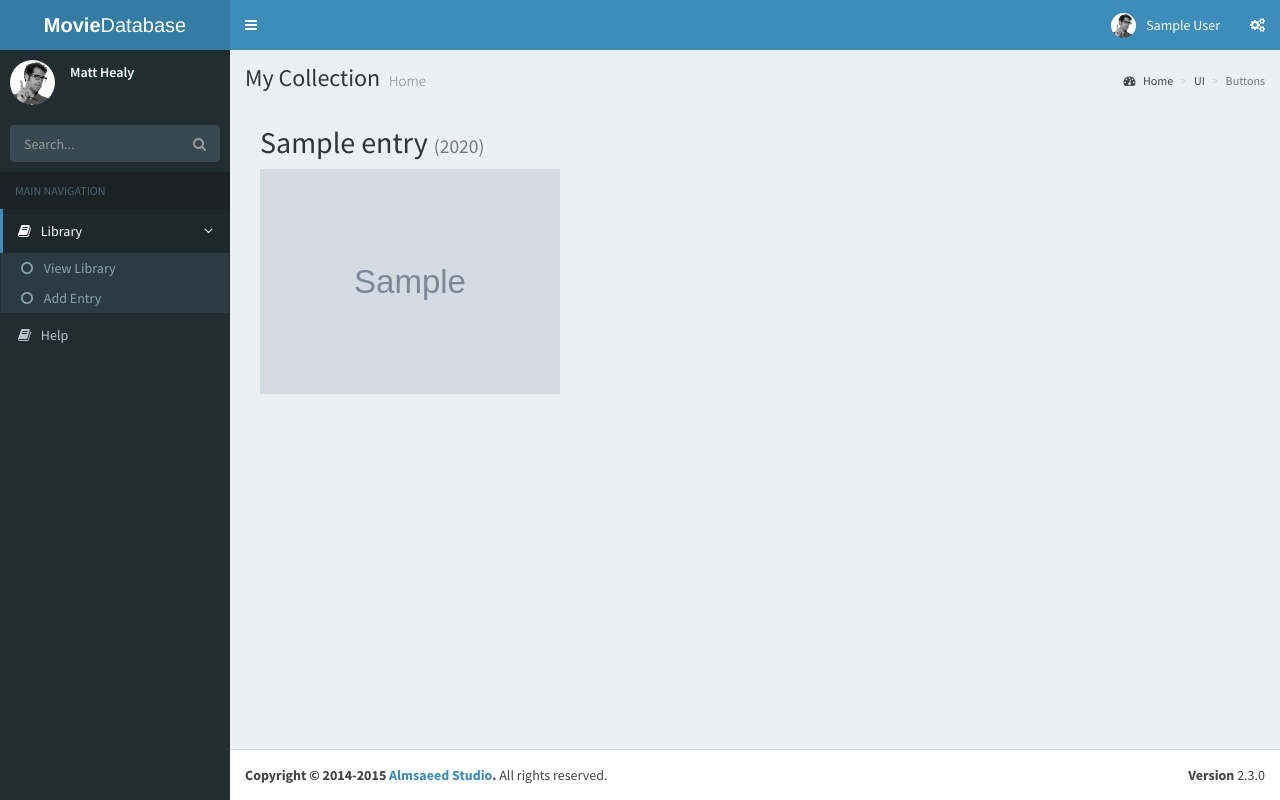
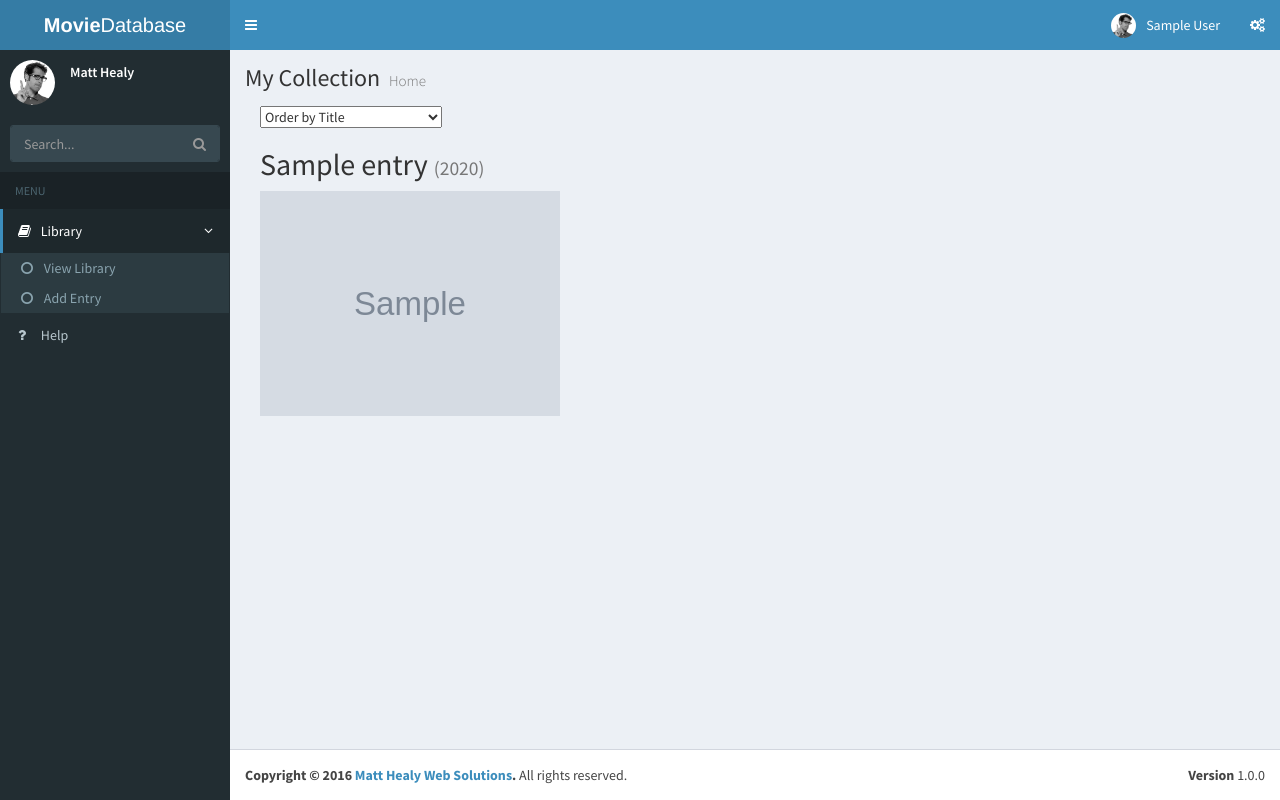
Before and after one commit to MattHealy/MovieDatabase, a Flask app: page /app/home/ in a window 1280 px wide; the page is wider, and only the part inside the window is pictured. Run offline with Flask 2, Linux system fonts and the light colour scheme; a user stored in the database is signed in; tables that the repository leaves empty hold one stand-in row (values such as "Sample post"); grey boxes marked "Sample" are stand-in pictures; some libraries are stand-ins or nearby versions.

Commit message:
More progress
Can now add items to library and order them.

```diff
--- a/app/admin/forms.py
+++ b/app/admin/forms.py
@@ -1,8 +1,18 @@
 from flask import g, current_app
 from flask.ext.wtf import Form
-from wtforms import TextField, SubmitField
+from wtforms import TextField, SubmitField, SelectField
 from wtforms.validators import Required
 
 class TitleSearchForm(Form):
     title = TextField('title', validators=[Required()])
     submit = SubmitField('Search')
+
+class AddEntryForm(Form):
+    submit = SubmitField('Add')
+
+class LibrarySortForm(Form):
+    order_by = SelectField('Order By', choices=[
+        ("title","Order by Title"),
+        ("titleDesc","Order by Title (desc)"),
+        ("timestamp","Order by Date Added"),
+        ("timestampDesc","Order by Date Added (desc)")])
--- a/app/admin/views.py
+++ b/app/admin/views.py
@@ -1,13 +1,13 @@
 from flask import render_template, flash, redirect, url_for, request, g, current_app, session, \
-                  abort
+                  abort, Markup
 from flask.ext.login import login_user, logout_user, current_user, login_required
 from datetime import datetime, timedelta, date
 from itsdangerous import JSONWebSignatureSerializer
 from . import admin
 from .. import db, lm
-from ..models import User
+from ..models import User, Entry
 from ..email import send_email
-from .forms import TitleSearchForm
+from .forms import TitleSearchForm, AddEntryForm, LibrarySortForm
 import omdb
 
 @lm.user_loader
@@ -17,7 +17,7 @@ def load_user(id):
 @admin.before_request
 def before_request():
     g.user = current_user
-    if g.user.is_authenticated():
+    if g.user.is_authenticated:
         g.user.last_seen = datetime.utcnow()
         db.session.add(g.user)
         db.session.commit()
@@ -38,9 +38,30 @@ def home():
     if not g.user.is_confirmed():
         return redirect(url_for('admin.unconfirmed'))
 
-    return render_template("admin/home.html", title="My Collection", subtitle="Home", movies=g.user.entries)
+    movies = Entry.query.filter_by(user_id = g.user.id)
 
-@admin.route('/add/', methods=['GET','POST'])
+    order_by = request.args.get('order_by', 'title')
+
+    sortform = LibrarySortForm()
+    sortform.order_by.data = order_by
+
+    if order_by == 'timestamp':
+        movies = movies.order_by(Entry.timestamp)
+    elif order_by == 'timestampDesc':
+        movies = movies.order_by(Entry.timestamp.desc())
+    elif order_by == 'year':
+        movies = movies.order_by(Entry.year)
+    elif order_by == 'yearDesc':
+        movies = movies.order_by(Entry.year.desc())
+    elif order_by == 'titleDesc':
+        movies = movies.order_by(Entry.title.desc())
+    else:
+        movies = movies.order_by(Entry.title)
+
+    return render_template("admin/home.html", title="My Collection", subtitle="Home", movies=movies,
+                           sortform=sortform)
+
+@admin.route('/entry/add/', methods=['GET','POST'])
 @login_required
 def add_entry():
 
@@ -48,6 +69,7 @@ def add_entry():
         return redirect(url_for('admin.unconfirmed'))
 
     form = TitleSearchForm()
+    addform = AddEntryForm()
     movies = []
 
     if request.args.get('title'):
@@ -56,8 +78,6 @@ def add_entry():
         res = omdb.search(request.args.get('title'))
 
         for item in res:
-            if item['type'] != 'movie':
-                continue
             movie = {}
             movie['title'] = item['title']
             movie['year'] = item['year']
@@ -66,7 +86,42 @@ def add_entry():
             movie['imdb_id'] = item['imdb_id']
             movies.append(movie)
 
-    return render_template("admin/add.html", form=form, title="Add Entry", subtitle="Search", movies=movies)
+    return render_template("admin/add.html", form=form, title="Add Entry", subtitle="Search", \
+                           movies=movies, addform = addform)
+
+@admin.route('/entry/add/<imdb_id>/', methods=['POST'])
+@login_required
+def submit_entry(imdb_id):
+
+    if not g.user.is_confirmed():
+        return redirect(url_for('admin.unconfirmed'))
+
+    res = omdb.imdbid(imdb_id)
+
+    entry = Entry.query.filter_by(user_id = g.user.id, imdb_id = imdb_id).first()
+
+    if entry:
+        flash('This entry already exists in your collection')
+        return redirect(url_for('admin.home'))
+
+    entry = Entry(user_id = g.user.id, timestamp = datetime.utcnow())
+
+    title = res['title']
+    entry.title = res['title']
+    entry.year = res['year']
+    if res['poster'] != 'N/A':
+        entry.image = res['poster']
+
+    entry.imdb_id = res['imdb_id']
+
+    #Item({'genre': 'Thriller', 'poster': 'http://ia.media-imdb.com/images/M/MV5BMTUwMDQxNjIxM15BMl5BanBnXkFtZTcwMzg5MzkwNA@@._V1_SX300.jpg', 'type': 'movie', 'imdb_votes': '202,075', 'year': '2007', 'runtime': '113 min', 'released': '31 May 2007', 'awards': '6 nominations.', 'actors': 'Kurt Russell, Zoë Bell, Rosario Dawson, Vanessa Ferlito', 'plot': 'Two separate sets of voluptuous women are stalked at different times by a scarred stuntman who uses his "death proof" cars to execute his murderous plans.', 'title': 'Death Proof', 'imdb_rating': '7.1', 'language': 'English', 'director': 'Quentin Tarantino', 'country': 'USA', 'response': 'True', 'metascore': 'N/A', 'imdb_id': 'tt1028528', 'rated': 'R', 'writer': 'Quentin Tarantino'})
+
+    db.session.add(entry)
+    db.session.commit()
+
+    flash(Markup('Entry added successfully. <strong><a href="' + url_for('admin.add_entry') + '">Add another?</a></strong>'))
+
+    return redirect(url_for('admin.home'))
 
 @admin.route('/confirmation_email/', methods=['GET'])
 @login_required
--- a/app/templates/admin/base.html
+++ b/app/templates/admin/base.html
@@ -52,7 +52,7 @@
 
       <header class="main-header">
         <!-- Logo -->
-        <a href="index2.html" class="logo">
+        <a href="{{ url_for('admin.home') }}" class="logo">
           <!-- mini logo for sidebar mini 50x50 pixels -->
           <span class="logo-mini">MDB</span>
           <!-- logo for regular state and mobile devices -->
@@ -139,7 +139,7 @@
           <!-- /.search form -->
           <!-- sidebar menu: : style can be found in sidebar.less -->
           <ul class="sidebar-menu">
-            <li class="header">MAIN NAVIGATION</li>
+            <li class="header">MENU</li>
             <li class="active treeview">
               <a href="#">
                 <i class="fa fa-book"></i> <span>Library</span>
@@ -150,7 +150,7 @@
                 <li><a href="{{ url_for('admin.add_entry') }}"><i class="fa fa-circle-o"></i> Add Entry</a></li>
               </ul>
             </li>
-            <li><a href="#"><i class="fa fa-book"></i> <span>Help</span></a></li>
+            <li><a href="#"><i class="fa fa-question"></i> <span>Help</span></a></li>
           </ul>
         </section>
         <!-- /.sidebar -->
@@ -165,17 +165,22 @@
                 {{ title }}
                 <small>{{ subtitle }}</small>
              </h1>
+             <!--
              <ol class="breadcrumb">
                <li><a href="#"><i class="fa fa-dashboard"></i> Home</a></li>
                <li><a href="#">UI</a></li>
                <li class="active">Buttons</li>
              </ol>
+             -->
         </section>
 
     <!-- Main content -->
     <section class="content">
 
        <div class="container-fluid">
+
+        {% include "_flash.html" %}
+
         {% block content %}
 
         {% endblock %}
@@ -187,9 +192,9 @@
       </div><!-- /.content-wrapper -->
       <footer class="main-footer">
         <div class="pull-right hidden-xs">
-          <b>Version</b> 2.3.0
+          <b>Version</b> 1.0.0
         </div>
-        <strong>Copyright &copy; 2014-2015 <a href="http://almsaeedstudio.com">Almsaeed Studio</a>.</strong> All rights reserved.
+        <strong>Copyright &copy; 2016 <a href="https://www.matthealy.com.au" target="_blank">Matt Healy Web Solutions</a>.</strong> All rights reserved.
       </footer>
 
       <!-- Control Sidebar -->
--- a/app/templates/admin/home.html
+++ b/app/templates/admin/home.html
@@ -2,6 +2,11 @@
 
 {% block content %}
 
+  <div class="row">
+      <div class="col-md-4">
+          {{ sortform.order_by }}
+      </div>
+  </div>
 
   {% for movie in movies %}
 
@@ -20,5 +25,16 @@
 
   {% endfor %}
 
+{% endblock %}
+
+{% block scripts %}
+
+{{ super() }}
+
+<script>
+   $('#order_by').change(function() {
+      window.location.href = "{{ url_for('admin.home')}}?order_by=" + $(this).val();
+   });
+</script>
 
 {% endblock %}
```
Also changed, not shown: app/templates/admin/add.html (+11 -4 lines).
